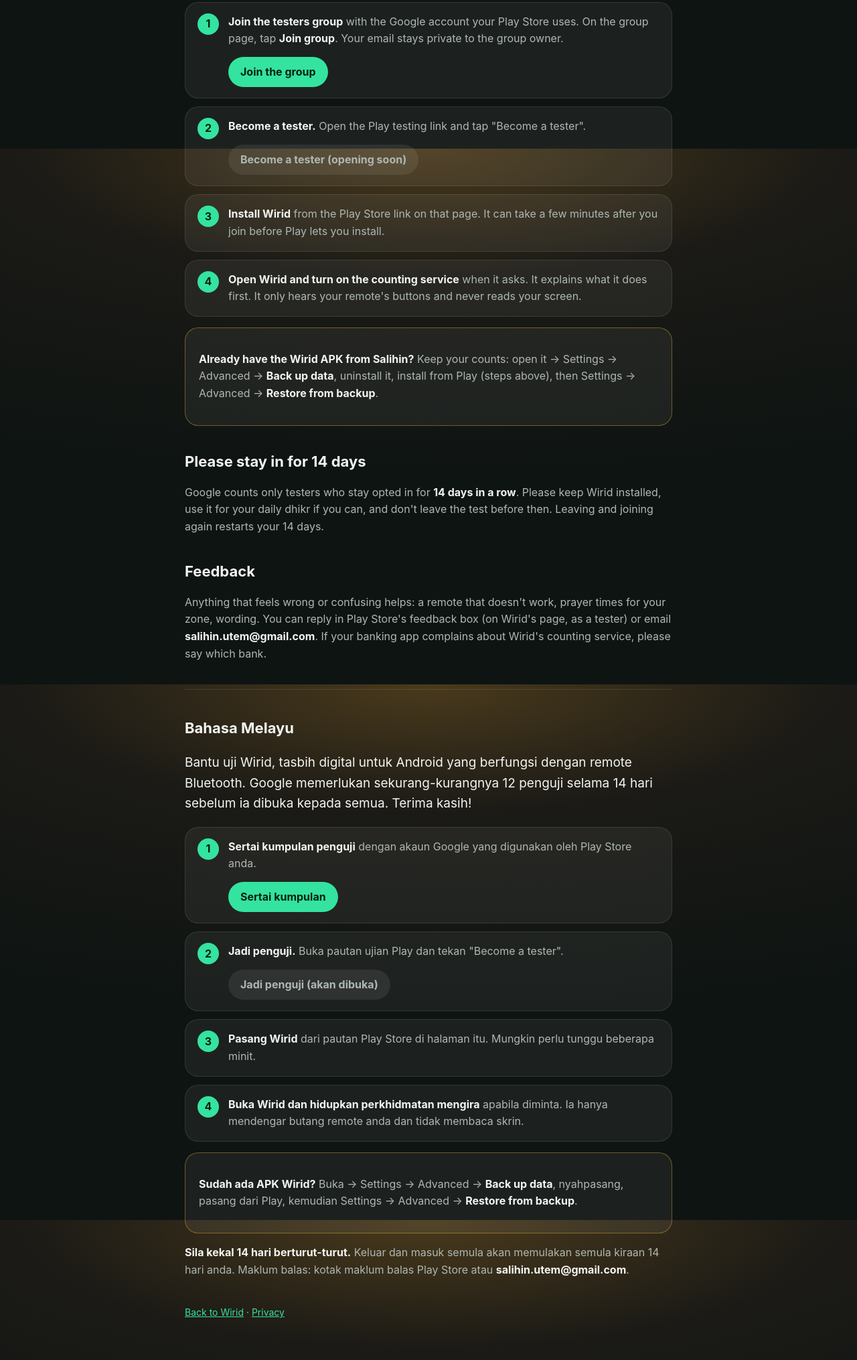
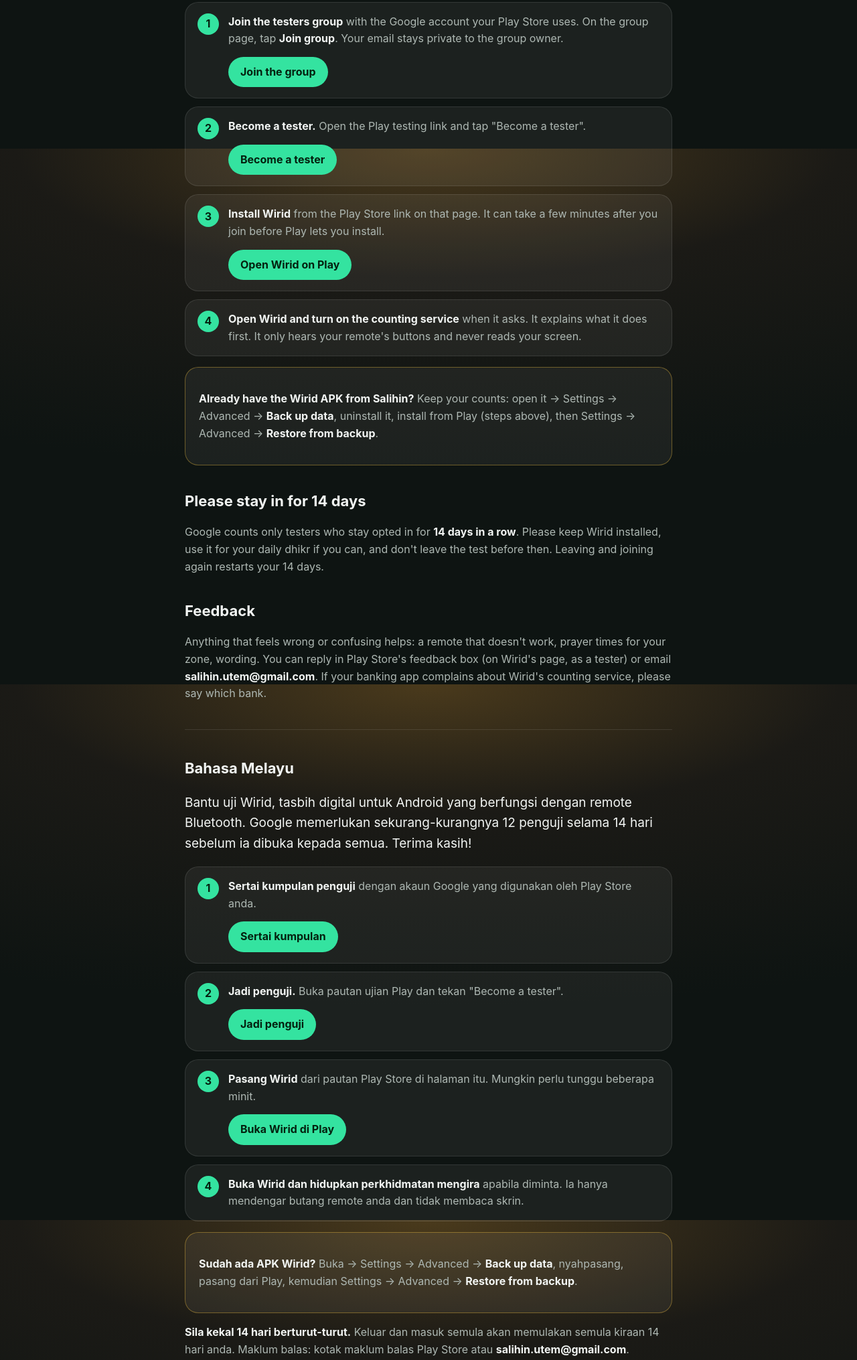
Before and after one commit to salihinsaealal/wirid-site, a plain HTML site: page testers.html in a window 1280 px wide. Shown: the part 578-2609 px from the top of the page at 67% size. Drawn offline with Linux system fonts and the light colour scheme.

Commit message:
Testers: Play opt-in and install links are live

```diff
--- a/testers.html
+++ b/testers.html
@@ -20,7 +20,7 @@
 <body>
 <main>
   <header><img src="icon.png" alt=""><h1>Help test Wirid</h1></header>
-  <p><span class="tag" id="state">Join the group now · the Play link opens soon</span></p>
+  <p><span class="tag" id="state">Open now · join the group, then become a tester</span></p>
   <p class="lead">Wirid is a tasbih counter for Android that works with a small Bluetooth remote: phone in your pocket, screen off. Before it can open to everyone on Google Play, Google needs at least 12 people to test it for 14 days. Thank you for helping!</p>
   <nav><a href="#join">How to join</a><a href="#stay">14 days</a><a href="#feedback">Feedback</a><a href="#ms">Bahasa Melayu</a></nav>
 
@@ -36,8 +36,9 @@
     <li><div><strong>Join the testers group</strong> with the Google account your Play Store uses. On the group page, tap <strong>Join group</strong>. Your email stays private to the group owner.
       <p><a class="btn" id="group" href="https://groups.google.com/g/wirid-android-testers">Join the group</a></p></div></li>
     <li><div><strong>Become a tester.</strong> Open the Play testing link and tap "Become a tester".
-      <p><a class="btn soon" id="optin" href="#">Become a tester (opening soon)</a></p></div></li>
-    <li><div><strong>Install Wirid</strong> from the Play Store link on that page. It can take a few minutes after you join before Play lets you install.</div></li>
+      <p><a class="btn" id="optin" href="https://play.google.com/apps/testing/my.wirid.app">Become a tester</a></p></div></li>
+    <li><div><strong>Install Wirid</strong> from the Play Store link on that page. It can take a few minutes after you join before Play lets you install.
+      <p><a class="btn" id="install" href="https://play.google.com/store/apps/details?id=my.wirid.app">Open Wirid on Play</a></p></div></li>
     <li><div><strong>Open Wirid and turn on the counting service</strong> when it asks. It explains what it does first. It only hears your remote's buttons and never reads your screen.</div></li>
   </ol>
 
@@ -58,8 +59,9 @@
     <li><div><strong>Sertai kumpulan penguji</strong> dengan akaun Google yang digunakan oleh Play Store anda.
       <p><a class="btn" id="group-ms" href="https://groups.google.com/g/wirid-android-testers">Sertai kumpulan</a></p></div></li>
     <li><div><strong>Jadi penguji.</strong> Buka pautan ujian Play dan tekan "Become a tester".
-      <p><a class="btn soon" id="optin-ms" href="#">Jadi penguji (akan dibuka)</a></p></div></li>
-    <li><div><strong>Pasang Wirid</strong> dari pautan Play Store di halaman itu. Mungkin perlu tunggu beberapa minit.</div></li>
+      <p><a class="btn" id="optin-ms" href="https://play.google.com/apps/testing/my.wirid.app">Jadi penguji</a></p></div></li>
+    <li><div><strong>Pasang Wirid</strong> dari pautan Play Store di halaman itu. Mungkin perlu tunggu beberapa minit.
+      <p><a class="btn" id="install-ms" href="https://play.google.com/store/apps/details?id=my.wirid.app">Buka Wirid di Play</a></p></div></li>
     <li><div><strong>Buka Wirid dan hidupkan perkhidmatan mengira</strong> apabila diminta. Ia hanya mendengar butang remote anda dan tidak membaca skrin.</div></li>
   </ol>
   <div class="card gold"><p><strong>Sudah ada APK Wirid?</strong> Buka → Settings → Advanced → <strong>Back up data</strong>, nyahpasang, pasang dari Play, kemudian Settings → Advanced → <strong>Restore from backup</strong>.</p></div>
```
